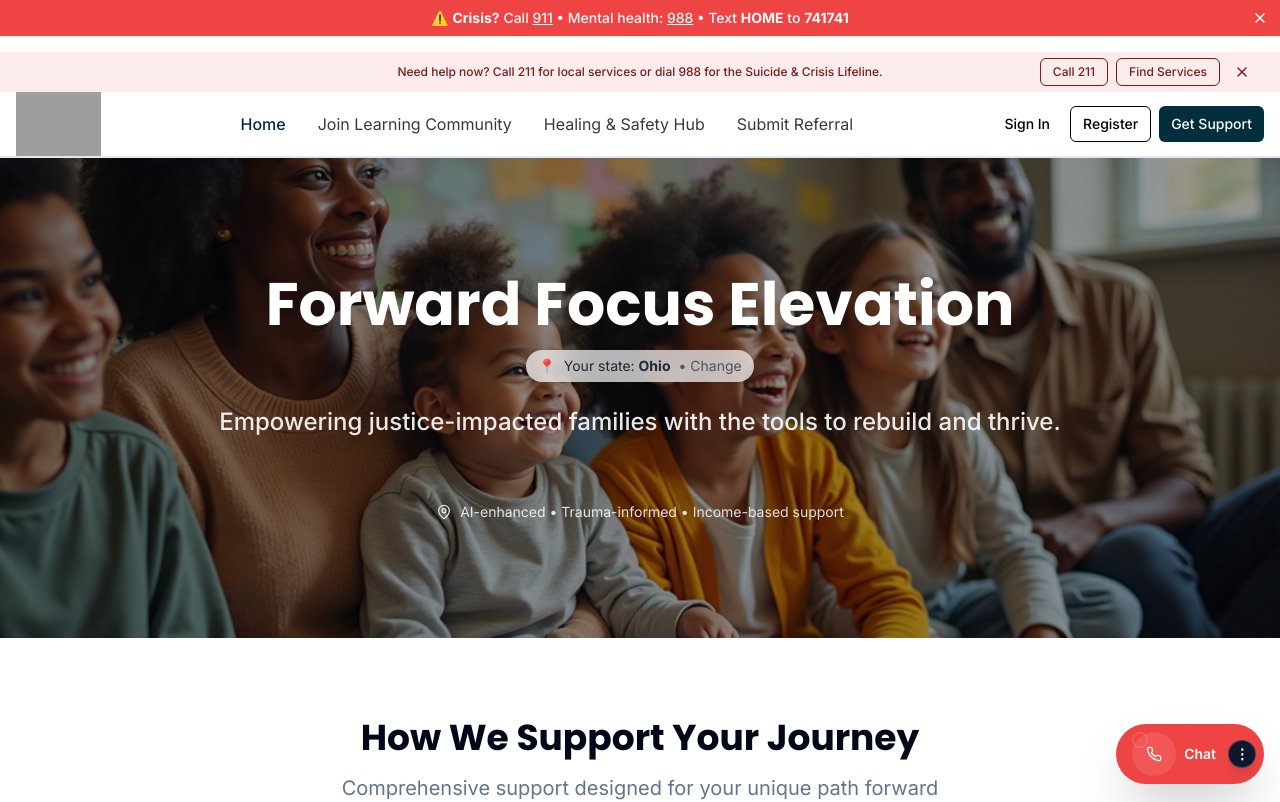
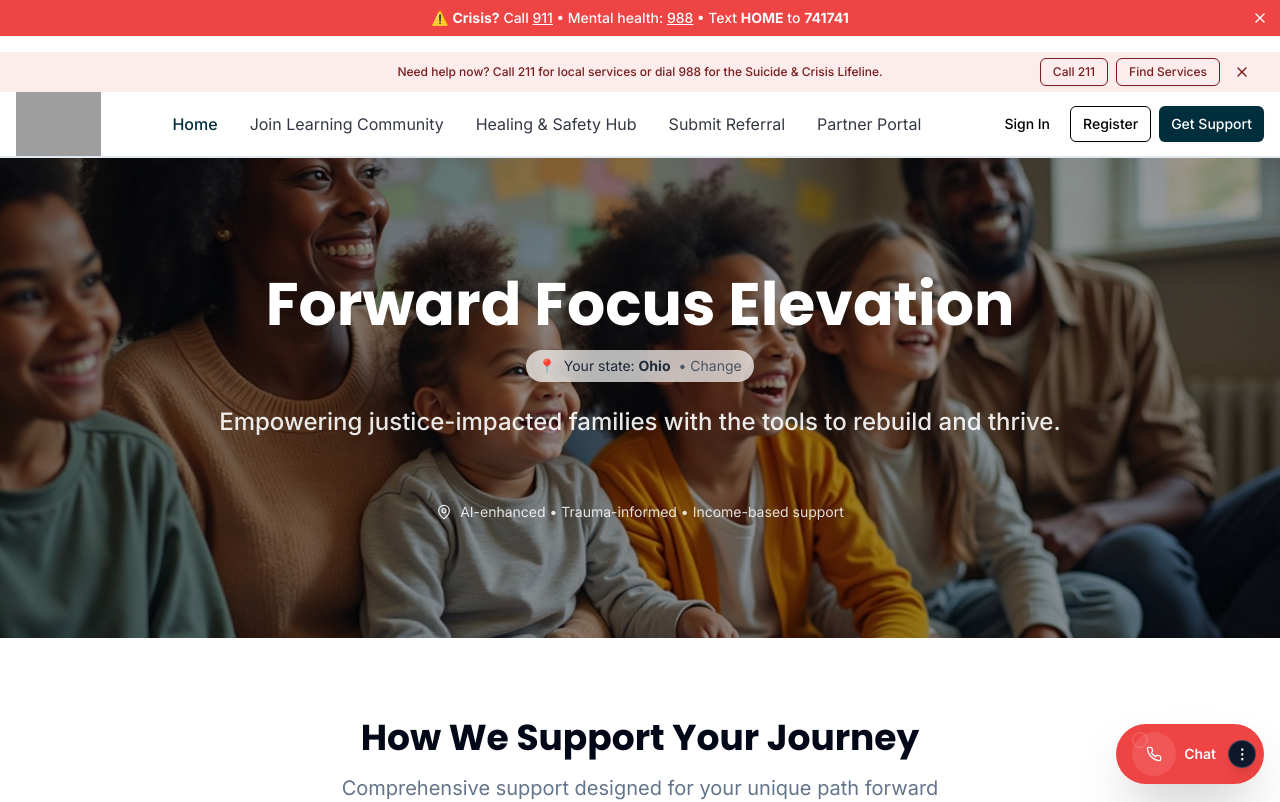
Before and after one commit to coachkay1227/forwardfocus-foundation, a React (Vite) app: page / in a window 1280 px wide. Shown: the top 802 px of the page. Built offline with nearby package versions, Linux system fonts and the light colour scheme; grey boxes are pictures that could not be loaded.

Commit message:
Add Partner Portal to Header

```diff
--- a/src/components/layout/Header.tsx
+++ b/src/components/layout/Header.tsx
@@ -99,6 +99,9 @@ const Header = ({
                       <Button variant="ghost" size="sm" asChild className="justify-start w-full">
                         <NavLink to="/submit-referral" onClick={() => setOpen(false)}>Submit Referral</NavLink>
                       </Button>
+                      <Button variant="ghost" size="sm" asChild className="justify-start w-full">
+                        <NavLink to="/partners" onClick={() => setOpen(false)}>Partner Portal</NavLink>
+                      </Button>
                     </nav>
 
                     {/* Mobile Auth */}
@@ -147,6 +150,7 @@ const Header = ({
               <NavLink to="/learn-grow" className={linkCls}>Join Learning Community</NavLink>
               <NavLink to="/get-help-now" className={linkCls}>Healing & Safety Hub</NavLink>
               <NavLink to="/submit-referral" className={linkCls}>Submit Referral</NavLink>
+              <NavLink to="/partners" className={linkCls}>Partner Portal</NavLink>
             </nav>
 
             {/* Auth Links */}
```
